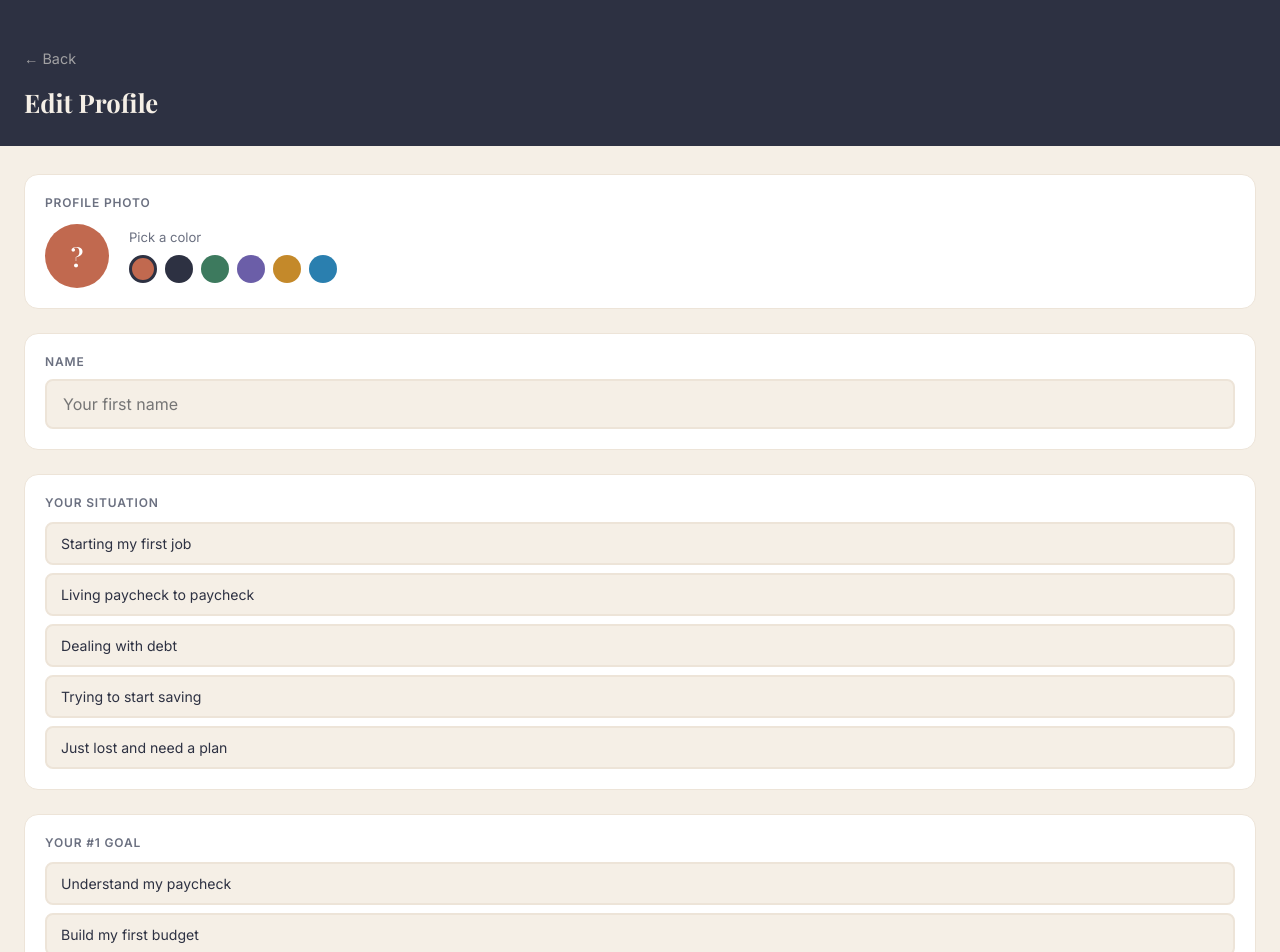
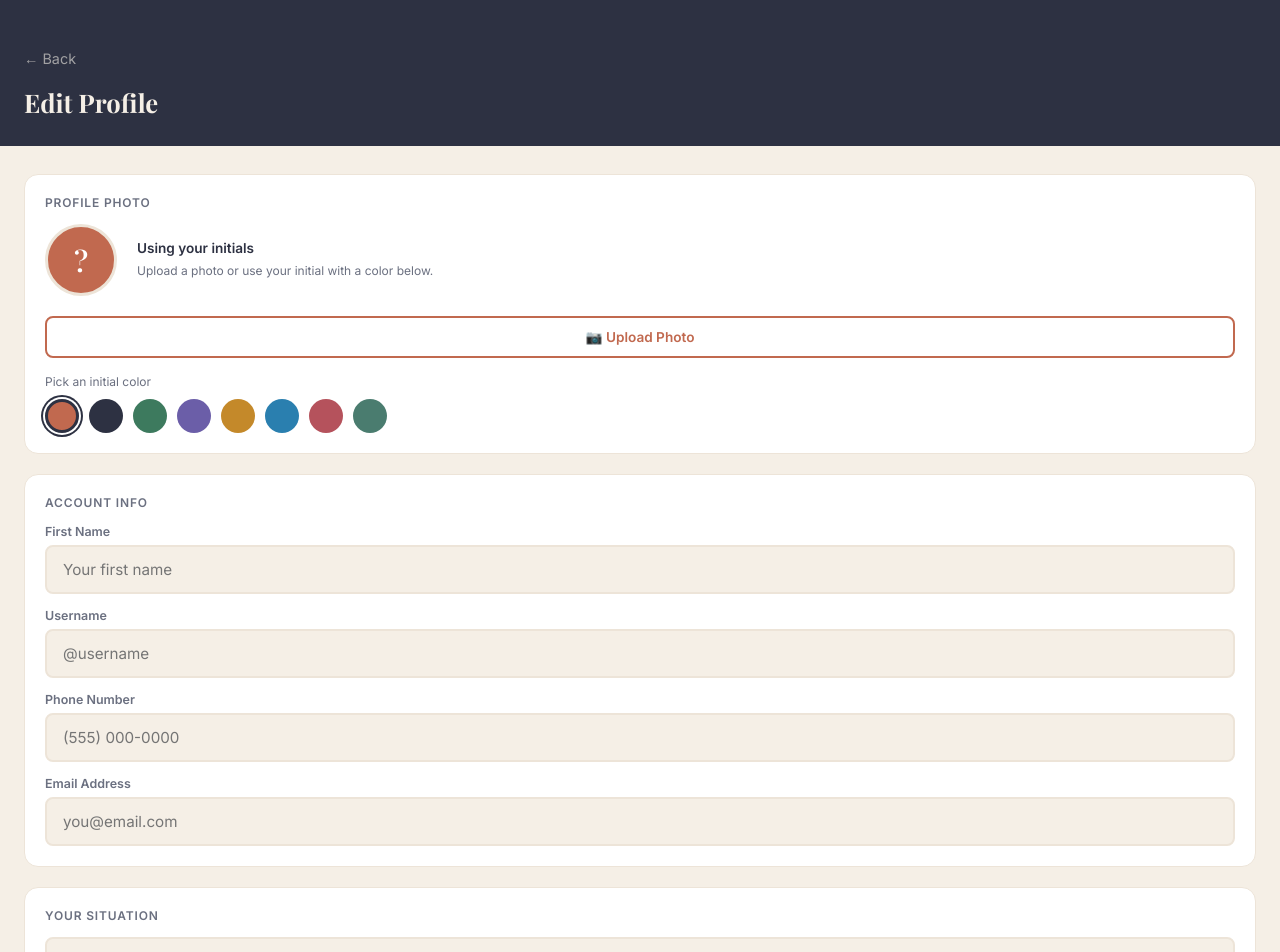
Before and after one commit to ProjectHearthSTACK/homebase, a React (Vite) app: page /settings/profile in a window 1280 px wide. Shown: the top 952 px of the page. Built offline with nearby package versions, Linux system fonts and the light colour scheme.

Commit message:
Update EditProfile.tsx

```diff
--- a/src/screens/settings/EditProfile.tsx
+++ b/src/screens/settings/EditProfile.tsx
@@ -1,4 +1,4 @@
-import { useState } from 'react'
+import { useState, useRef } from 'react'
 import { useNavigate } from 'react-router-dom'
 import { usePageTransition } from '../../hooks/usePageTransition'
 
@@ -17,105 +17,299 @@ const goals = [
   { id: 'save',     label: 'Start an emergency fund' },
 ]
 
-const avatarColors = ['#C1694F','#2D3142','#3D7A5E','#6B5EA8','#C4892A','#2A7FAF']
+const avatarColors = ['#C1694F', '#2D3142', '#3D7A5E', '#6B5EA8', '#C4892A', '#2A7FAF', '#B5525C', '#4A7C6F']
 
 export default function EditProfile() {
   const navigate = useNavigate()
   const ref = usePageTransition('left')
+  const fileInputRef = useRef<HTMLInputElement>(null)
 
-  const [name, setName] = useState(localStorage.getItem('hb_name') || '')
-  const [situation, setSituation] = useState(localStorage.getItem('hb_situation') || '')
-  const [goal, setGoal] = useState(localStorage.getItem('hb_goal') || '')
+  const [name,        setName]        = useState(localStorage.getItem('hb_name') || '')
+  const [username,    setUsername]    = useState(localStorage.getItem('hb_username') || '')
+  const [phone,       setPhone]       = useState(localStorage.getItem('hb_phone') || '')
+  const [email,       setEmail]       = useState(localStorage.getItem('hb_email') || '')
+  const [situation,   setSituation]   = useState(localStorage.getItem('hb_situation') || '')
+  const [goal,        setGoal]        = useState(localStorage.getItem('hb_goal') || '')
   const [avatarColor, setAvatarColor] = useState(localStorage.getItem('hb_avatar_color') || '#C1694F')
-  const [saved, setSaved] = useState(false)
+  const [photo,       setPhoto]       = useState<string | null>(localStorage.getItem('hb_photo') || null)
+  const [usePhoto,    setUsePhoto]    = useState(!!localStorage.getItem('hb_photo'))
+  const [saved,       setSaved]       = useState(false)
+
+  const initial = name.trim() ? name.trim()[0].toUpperCase() : '?'
+
+  const handlePhotoUpload = (e: React.ChangeEvent<HTMLInputElement>) => {
+    const file = e.target.files?.[0]
+    if (!file) return
+    const reader = new FileReader()
+    reader.onload = (ev) => {
+      const result = ev.target?.result as string
+      setPhoto(result)
+      setUsePhoto(true)
+    }
+    reader.readAsDataURL(file)
+  }
+
+  const handleRemovePhoto = () => {
+    setPhoto(null)
+    setUsePhoto(false)
+    if (fileInputRef.current) fileInputRef.current.value = ''
+  }
 
   const handleSave = () => {
-    if (name.trim()) localStorage.setItem('hb_name', name.trim())
-    if (situation)   localStorage.setItem('hb_situation', situation)
-    if (goal)        localStorage.setItem('hb_goal', goal)
+    if (name.trim())     localStorage.setItem('hb_name', name.trim())
+    if (username.trim()) localStorage.setItem('hb_username', username.trim())
+    if (phone.trim())    localStorage.setItem('hb_phone', phone.trim())
+    if (email.trim())    localStorage.setItem('hb_email', email.trim())
+    if (situation)       localStorage.setItem('hb_situation', situation)
+    if (goal)            localStorage.setItem('hb_goal', goal)
     localStorage.setItem('hb_avatar_color', avatarColor)
+    if (usePhoto && photo) {
+      localStorage.setItem('hb_photo', photo)
+    } else {
+      localStorage.removeItem('hb_photo')
+    }
     setSaved(true)
     setTimeout(() => navigate('/profile'), 800)
   }
 
-  const initial = name.trim() ? name.trim()[0].toUpperCase() : '?'
+  const inputStyle: React.CSSProperties = {
+    width: '100%', padding: '13px 16px',
+    borderRadius: 'var(--radius-sm)',
+    border: '2px solid var(--cream-dark)',
+    fontSize: '0.95rem', fontFamily: 'var(--font-body)',
+    color: 'var(--slate)', background: 'var(--cream)',
+    outline: 'none', transition: 'border-color 0.2s',
+  }
+
+  const sectionStyle: React.CSSProperties = {
+    background: 'var(--white)', borderRadius: 'var(--radius-md)',
+    padding: '20px', border: '1.5px solid var(--cream-dark)',
+  }
+
+  const sectionLabel = (text: string) => (
+    <p style={{ fontSize: '0.75rem', fontWeight: 700, textTransform: 'uppercase' as const, letterSpacing: '0.07em', color: 'var(--slate-muted)', marginBottom: 14 }}>{text}</p>
+  )
 
   return (
-    <div ref={ref} style={{ minHeight: '100vh', background: 'var(--cream)', paddingBottom: 48 }}>
+    <div ref={ref} style={{ minHeight: '100vh', background: 'var(--cream)', paddingBottom: 60 }}>
+
       {/* Header */}
       <div style={{ background: 'var(--slate)', padding: '48px 24px 28px', color: 'var(--cream)' }}>
         <button onClick={() => navigate('/profile')} style={{ background: 'transparent', color: 'rgba(240,236,228,0.6)', fontSize: '0.9rem', marginBottom: 20, padding: 0 }}>← Back</button>
         <h1 style={{ fontSize: '1.6rem' }}>Edit Profile</h1>
       </div>
 
-      <div style={{ padding: '28px 24px', display: 'flex', flexDirection: 'column', gap: 24 }}>
-        {/* Avatar picker */}
-        <div style={{ background: 'var(--white)', borderRadius: 'var(--radius-md)', padding: '20px', border: '1.5px solid var(--cream-dark)' }}>
-          <p style={{ fontSize: '0.75rem', fontWeight: 700, textTransform: 'uppercase', letterSpacing: '0.07em', color: 'var(--slate-muted)', marginBottom: 14 }}>Profile Photo</p>
-          <div style={{ display: 'flex', alignItems: 'center', gap: 20 }}>
-            <div style={{ width: 64, height: 64, borderRadius: '50%', background: avatarColor, display: 'flex', alignItems: 'center', justifyContent: 'center', fontSize: '1.6rem', color: 'white', fontFamily: 'var(--font-display)', fontWeight: 600, flexShrink: 0, transition: 'background 0.2s' }}>
-              {initial}
+      <div style={{ padding: '28px 24px', display: 'flex', flexDirection: 'column', gap: 20 }}>
+
+        {/* ── Photo / Avatar ── */}
+        <div style={sectionStyle}>
+          {sectionLabel('Profile Photo')}
+
+          {/* Preview */}
+          <div style={{ display: 'flex', alignItems: 'center', gap: 20, marginBottom: 20 }}>
+            <div style={{
+              width: 72, height: 72, borderRadius: '50%',
+              background: usePhoto && photo ? 'transparent' : avatarColor,
+              display: 'flex', alignItems: 'center', justifyContent: 'center',
+              fontSize: '1.8rem', color: 'white',
+              fontFamily: 'var(--font-display)', fontWeight: 600,
+              flexShrink: 0, overflow: 'hidden',
+              border: '3px solid var(--cream-dark)',
+              transition: 'background 0.2s',
+            }}>
+              {usePhoto && photo
+                ? <img src={photo} alt="Preview" style={{ width: '100%', height: '100%', objectFit: 'cover' }} />
+                : initial
+              }
             </div>
-            <div>
-              <p style={{ fontSize: '0.82rem', color: 'var(--slate-muted)', marginBottom: 10 }}>Pick a color</p>
-              <div style={{ display: 'flex', gap: 8 }}>
+            <div style={{ flex: 1 }}>
+              <p style={{ fontSize: '0.85rem', color: 'var(--slate)', fontWeight: 600, marginBottom: 6 }}>
+                {usePhoto ? 'Using your photo' : 'Using your initials'}
+              </p>
+              <p style={{ fontSize: '0.75rem', color: 'var(--slate-muted)', lineHeight: 1.5 }}>
+                Upload a photo or use your initial with a color below.
+              </p>
+            </div>
+          </div>
+
+          {/* Upload button */}
+          <input
+            ref={fileInputRef}
+            type="file"
+            accept="image/*"
+            onChange={handlePhotoUpload}
+            style={{ display: 'none' }}
+          />
+          <div style={{ display: 'flex', gap: 10, marginBottom: usePhoto ? 12 : 0 }}>
+            <button
+              onClick={() => fileInputRef.current?.click()}
+              style={{
+                flex: 1, padding: '11px', borderRadius: 'var(--radius-sm)',
+                border: '2px solid var(--terracotta)', background: usePhoto ? '#FFF0EC' : 'transparent',
+                color: 'var(--terracotta)', fontSize: '0.85rem', fontWeight: 600,
+              }}
+            >
+              📷 {usePhoto ? 'Change Photo' : 'Upload Photo'}
+            </button>
+            {usePhoto && (
+              <button
+                onClick={handleRemovePhoto}
+                style={{
+                  padding: '11px 16px', borderRadius: 'var(--radius-sm)',
+                  border: '2px solid var(--cream-dark)', background: 'transparent',
+                  color: 'var(--slate-muted)', fontSize: '0.85rem',
+                }}
+              >
+                Remove
+              </button>
+            )}
+          </div>
+
+          {/* Color picker — only shown when not using photo */}
+          {!usePhoto && (
+            <div style={{ marginTop: 16 }}>
+              <p style={{ fontSize: '0.75rem', color: 'var(--slate-muted)', marginBottom: 10 }}>Pick an initial color</p>
+              <div style={{ display: 'flex', gap: 10, flexWrap: 'wrap' }}>
                 {avatarColors.map(c => (
-                  <button key={c} onClick={() => setAvatarColor(c)} style={{ width: 28, height: 28, borderRadius: '50%', background: c, border: avatarColor === c ? '3px solid var(--slate)' : '3px solid transparent', transition: 'border 0.15s', cursor: 'pointer' }} />
+                  <button
+                    key={c}
+                    onClick={() => setAvatarColor(c)}
+                    style={{
+                      width: 34, height: 34, borderRadius: '50%', background: c,
+                      border: avatarColor === c ? '3px solid var(--slate)' : '3px solid transparent',
+                      boxShadow: avatarColor === c ? '0 0 0 2px white, 0 0 0 4px var(--slate)' : 'none',
+                      transition: 'all 0.15s', cursor: 'pointer',
+                    }}
+                  />
                 ))}
               </div>
             </div>
-          </div>
+          )}
         </div>
 
-        {/* Name */}
-        <div style={{ background: 'var(--white)', borderRadius: 'var(--radius-md)', padding: '20px', border: '1.5px solid var(--cream-dark)' }}>
-          <p style={{ fontSize: '0.75rem', fontWeight: 700, textTransform: 'uppercase', letterSpacing: '0.07em', color: 'var(--slate-muted)', marginBottom: 10 }}>Name</p>
+        {/* ── Account Info ── */}
+        <div style={sectionStyle}>
+          {sectionLabel('Account Info')}
+          <div style={{ display: 'flex', flexDirection: 'column', gap: 14 }}>
+
+            <div>
+              <p style={{ fontSize: '0.78rem', fontWeight: 600, color: 'var(--slate-muted)', marginBottom: 6 }}>First Name</p>
               <input
                 type="text"
                 value={name}
                 onChange={e => setName(e.target.value)}
                 placeholder="Your first name"
-            style={{ width: '100%', padding: '13px 16px', borderRadius: 'var(--radius-sm)', border: '2px solid var(--cream-dark)', fontSize: '1rem', fontFamily: 'var(--font-body)', color: 'var(--slate)', background: 'var(--cream)', outline: 'none', transition: 'border-color 0.2s' }}
+                style={inputStyle}
                 onFocus={e => e.target.style.borderColor = 'var(--terracotta)'}
                 onBlur={e => e.target.style.borderColor = 'var(--cream-dark)'}
               />
             </div>
 
-        {/* Situation */}
-        <div style={{ background: 'var(--white)', borderRadius: 'var(--radius-md)', padding: '20px', border: '1.5px solid var(--cream-dark)' }}>
-          <p style={{ fontSize: '0.75rem', fontWeight: 700, textTransform: 'uppercase', letterSpacing: '0.07em', color: 'var(--slate-muted)', marginBottom: 12 }}>Your Situation</p>
+            <div>
+              <p style={{ fontSize: '0.78rem', fontWeight: 600, color: 'var(--slate-muted)', marginBottom: 6 }}>Username</p>
+              <input
+                type="text"
+                value={username}
+                onChange={e => setUsername(e.target.value)}
+                placeholder="@username"
+                style={inputStyle}
+                onFocus={e => e.target.style.borderColor = 'var(--terracotta)'}
+                onBlur={e => e.target.style.borderColor = 'var(--cream-dark)'}
+              />
+            </div>
+
+            <div>
+              <p style={{ fontSize: '0.78rem', fontWeight: 600, color: 'var(--slate-muted)', marginBottom: 6 }}>Phone Number</p>
+              <input
+                type="tel"
+                value={phone}
+                onChange={e => setPhone(e.target.value)}
+                placeholder="(555) 000-0000"
+                style={inputStyle}
+                onFocus={e => e.target.style.borderColor = 'var(--terracotta)'}
+                onBlur={e => e.target.style.borderColor = 'var(--cream-dark)'}
+              />
+            </div>
+
+            <div>
+              <p style={{ fontSize: '0.78rem', fontWeight: 600, color: 'var(--slate-muted)', marginBottom: 6 }}>Email Address</p>
+              <input
+                type="email"
+                value={email}
+                onChange={e => setEmail(e.target.value)}
+                placeholder="you@email.com"
+                style={inputStyle}
+                onFocus={e => e.target.style.borderColor = 'var(--terracotta)'}
+                onBlur={e => e.target.style.borderColor = 'var(--cream-dark)'}
+              />
+            </div>
+
+          </div>
+        </div>
+
+        {/* ── Situation ── */}
+        <div style={sectionStyle}>
+          {sectionLabel('Your Situation')}
           <div style={{ display: 'flex', flexDirection: 'column', gap: 8 }}>
             {situations.map(s => (
-              <button key={s.id} onClick={() => setSituation(s.id)} style={{ padding: '11px 14px', borderRadius: 'var(--radius-sm)', border: situation === s.id ? '2px solid var(--terracotta)' : '2px solid var(--cream-dark)', background: situation === s.id ? '#FFF5F2' : 'var(--cream)', fontSize: '0.88rem', color: 'var(--slate)', textAlign: 'left', fontWeight: situation === s.id ? 600 : 400, transition: 'all 0.15s', display: 'flex', justifyContent: 'space-between', alignItems: 'center' }}>
+              <button
+                key={s.id}
+                onClick={() => setSituation(s.id)}
+                style={{
+                  padding: '11px 14px', borderRadius: 'var(--radius-sm)',
+                  border: situation === s.id ? '2px solid var(--terracotta)' : '2px solid var(--cream-dark)',
+                  background: situation === s.id ? '#FFF5F2' : 'var(--cream)',
+                  fontSize: '0.88rem', color: 'var(--slate)', textAlign: 'left',
+                  fontWeight: situation === s.id ? 600 : 400,
+                  transition: 'all 0.15s', display: 'flex', justifyContent: 'space-between', alignItems: 'center',
+                }}
+              >
                 {s.label}
-                {situation === s.id && <span style={{ color: 'var(--terracotta)', fontSize: '0.85rem' }}>✓</span>}
+                {situation === s.id && <span style={{ color: 'var(--terracotta)' }}>✓</span>}
               </button>
             ))}
           </div>
         </div>
 
-        {/* Goal */}
-        <div style={{ background: 'var(--white)', borderRadius: 'var(--radius-md)', padding: '20px', border: '1.5px solid var(--cream-dark)' }}>
-          <p style={{ fontSize: '0.75rem', fontWeight: 700, textTransform: 'uppercase', letterSpacing: '0.07em', color: 'var(--slate-muted)', marginBottom: 12 }}>Your #1 Goal</p>
+        {/* ── Goal ── */}
+        <div style={sectionStyle}>
+          {sectionLabel('Your #1 Goal')}
           <div style={{ display: 'flex', flexDirection: 'column', gap: 8 }}>
             {goals.map(g => (
-              <button key={g.id} onClick={() => setGoal(g.id)} style={{ padding: '11px 14px', borderRadius: 'var(--radius-sm)', border: goal === g.id ? '2px solid var(--terracotta)' : '2px solid var(--cream-dark)', background: goal === g.id ? '#FFF5F2' : 'var(--cream)', fontSize: '0.88rem', color: 'var(--slate)', textAlign: 'left', fontWeight: goal === g.id ? 600 : 400, transition: 'all 0.15s', display: 'flex', justifyContent: 'space-between', alignItems: 'center' }}>
+              <button
+                key={g.id}
+                onClick={() => setGoal(g.id)}
+                style={{
+                  padding: '11px 14px', borderRadius: 'var(--radius-sm)',
+                  border: goal === g.id ? '2px solid var(--terracotta)' : '2px solid var(--cream-dark)',
+                  background: goal === g.id ? '#FFF5F2' : 'var(--cream)',
+                  fontSize: '0.88rem', color: 'var(--slate)', textAlign: 'left',
+                  fontWeight: goal === g.id ? 600 : 400,
+                  transition: 'all 0.15s', display: 'flex', justifyContent: 'space-between', alignItems: 'center',
+                }}
+              >
                 {g.label}
-                {goal === g.id && <span style={{ color: 'var(--terracotta)', fontSize: '0.85rem' }}>✓</span>}
+                {goal === g.id && <span style={{ color: 'var(--terracotta)' }}>✓</span>}
               </button>
             ))}
           </div>
         </div>
 
+        {/* Save */}
         <button
-          className="btn-primary"
           onClick={handleSave}
-          style={{ transition: 'all 0.2s' }}
+          style={{
+            width: '100%', padding: '15px',
+            background: saved ? '#3D7A5E' : 'var(--terracotta)',
+            color: 'white', fontWeight: 700, fontSize: '1rem',
+            borderRadius: 'var(--radius-md)', transition: 'all 0.2s',
+          }}
           onMouseDown={e => (e.currentTarget.style.transform = 'scale(0.97)')}
           onMouseUp={e => (e.currentTarget.style.transform = 'scale(1)')}
         >
-          {saved ? 'Saved ✓' : 'Save Changes'}
+          {saved ? '✓ Saved!' : 'Save Changes'}
         </button>
+
       </div>
     </div>
   )
```
Lines whose indentation alone changed are shown as unchanged.
